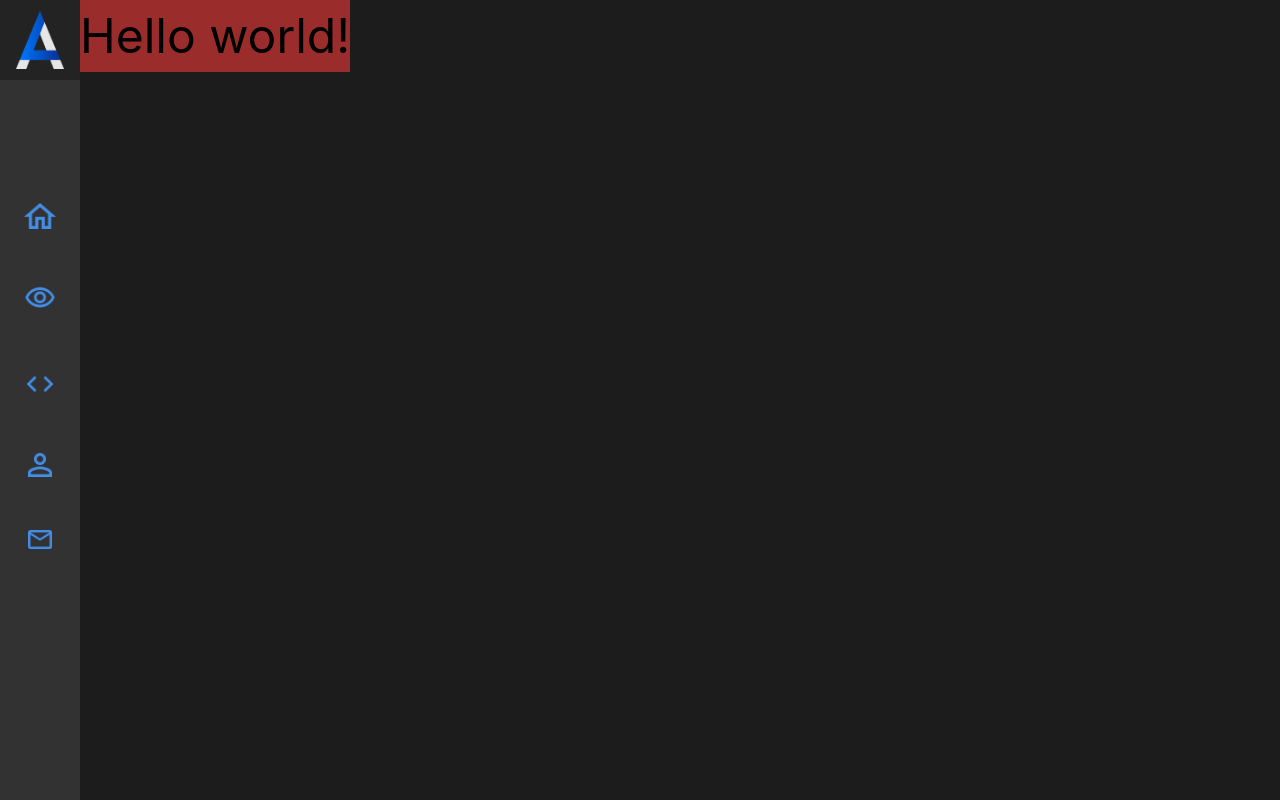
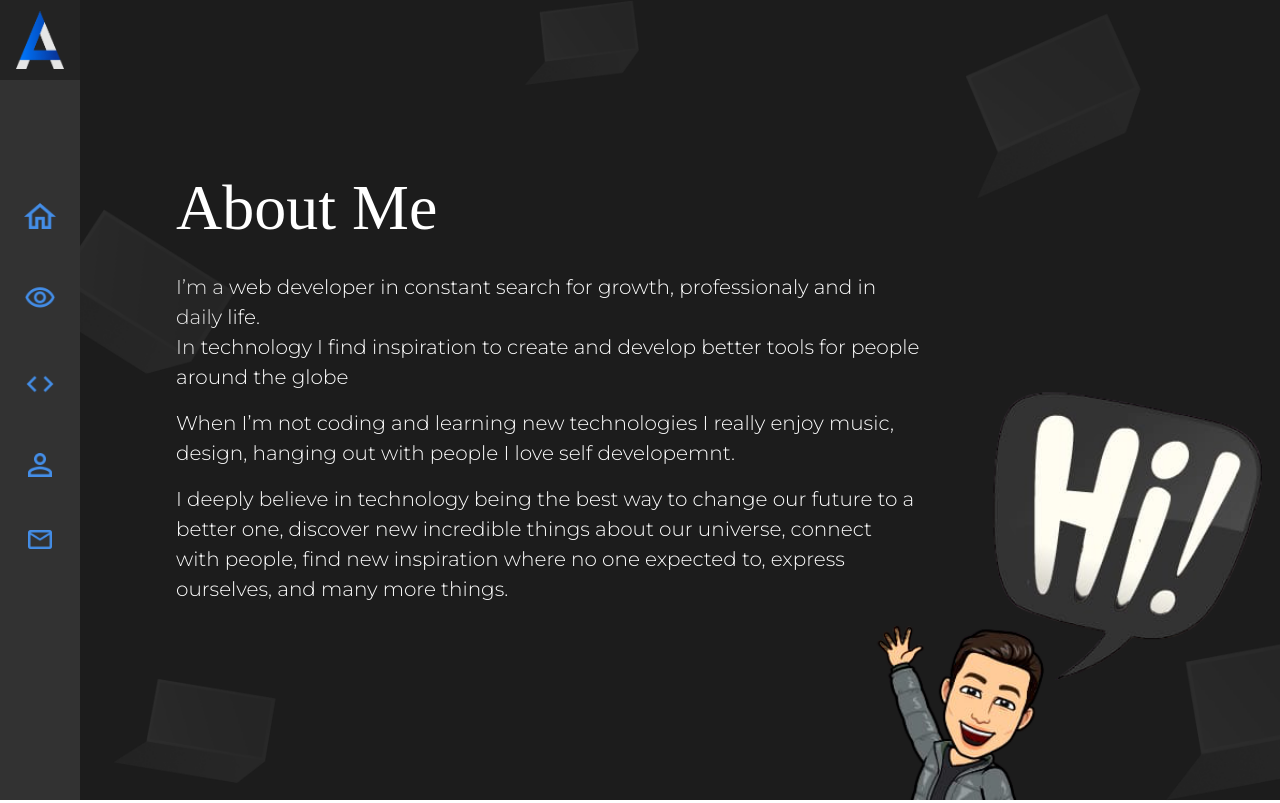
Before and after one commit to Pixele9/Personal-Portfolio, a React (Create React App) app: page /about in a window 1280 px wide. Built offline with nearby package versions, Linux system fonts and the light colour scheme; a web font is replaced by a local one.

Commit message:
*fixed* routing on navbar

```diff
--- a/src/Components/Navbar.js
+++ b/src/Components/Navbar.js
@@ -18,29 +18,21 @@ export default function Navbar() {
 			</div>
 			<div className="icon-section flex justify-center items-center mt-24">
 				<div className="icons flex flex-col justify-around h-25-rem items-center">
-					<a href="/">
+					<Link to="/">
 						<img src={ home_icon } alt="home icon" className="w-8"/>
-					</a>
-					<a href="/">
+					</Link>
 					<Link to="/projects">
 						<img src={ mywork_icon } alt="my work icon" className="w-8"/>
 					</Link>
-					</a>
-					<a href="/">
 					<Link to="/skills">
 						<img src={ skills_icon } alt="skills icon" className="w-8"/>
 					</Link>
-					</a>
-					<a href="/">
 					<Link to="/about">
 						<img src={ aboutme_icon } alt="about me icon" className="w-6"/>
 					</Link>
-					</a>
-					<a href="/">
 					<Link to="/contact">
 						<img src={ contact_icon } alt="contact icon" className="w-6"/>
 					</Link>
-					</a>
 				</div>
 			</div>
 		</div>
--- a/src/Screens/AboutMe.js
+++ b/src/Screens/AboutMe.js
@@ -1,9 +1,35 @@
 import React from 'react';
+
+import bg_decoration from '../Assets/Imgs/BG-DecorationAbout.png';
+import hello_image from '../Assets/Imgs/bitmoji.png';
 
 export default function AboutMe() {
 	return(
-		<div className="text-5xl bg-red-800">
-			Hello world!
-		</div>
+		<>
+			<div className="overflow-hidden">
+				<img src={ bg_decoration } alt="background decoration" className="absolute z-0 top-0 left-0 sm:w-8/12 md:w-10/12 md:h-auto lg:w-auto"/>
+			</div>
+			<div className="z-10 mt-20 ml-10 mr-6 sm:mr-10 md:ml-12 md:mt-32 md:mr-10 lg:mt-40 lg:ml-24">
+				<p className="main-title text-3xl sm:text-5xl lg:text-6xl ">About Me</p>
+				<div className="text-xs lg:mr-64 lg:pr-16">
+					<p className="description-text text-md mt-3 sm:text-md md:text-lg md:mt-4 lg:text-xl">
+						I’m a web developer in constant search for growth, professionaly  and in daily life.
+						<br/>In technology I find inspiration to create and develop better tools for people around the globe
+					</p>
+					<p className="description-text text-md mt-3 sm:text-md md:text-lg md:mt-4 lg:text-xl">
+						When I’m not coding and learning new technologies I really enjoy music, design, hanging out
+						with people I love self developemnt.
+					</p>
+					<p className="description-text text-md mt-3 sm:text-md md:text-lg md:mt-4 lg:text-xl">
+						I deeply believe in technology being the best way to change our future to a better one, discover
+						new incredible things about our universe, connect with people, find new inspiration where no one
+						expected to, express ourselves, and many more things.
+					</p>
+				</div>
+
+			</div>
+			<img src={ hello_image } alt="personal logo decoration" className="absolute right-0 bottom-0 w-8/12 sm:w-1/2 md:w-6/12 lg:w-4/12
+			xl:h-4/12"/>
+		</>
 	);
 }
```
Also changed, not shown: src/Assets/Imgs/BG-DecorationAbout.png (added), src/Assets/Imgs/bitmoji.png (added). Lines whose indentation alone changed are shown as unchanged.
